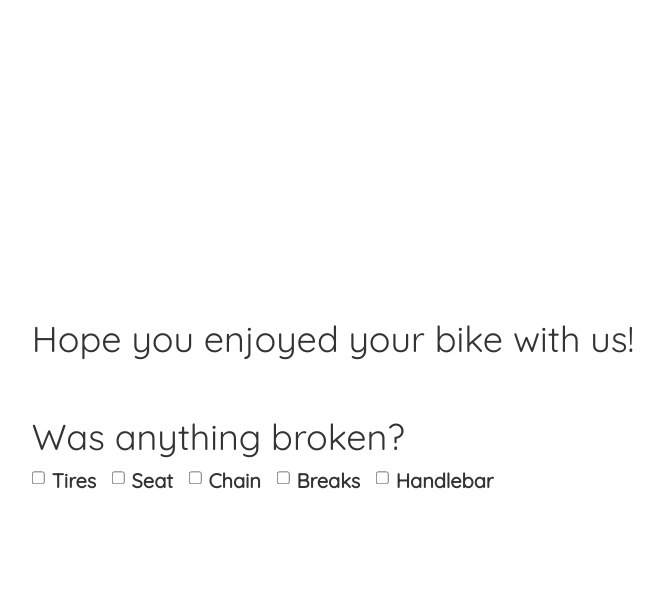
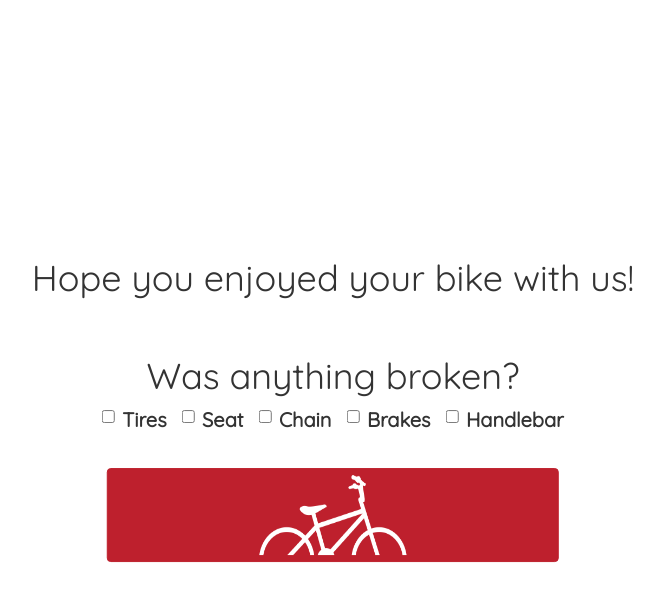
Before and after one commit to escayflakes/trex, a Flask app: page /endtrip in a window 1280 px wide. Shown: the top 602 px of the page, without its empty margins (307-971 px from the left). Run offline with Flask 2, Linux system fonts and the light colour scheme.

Commit message:
Fixed end

```diff
--- a/templates/end.html
+++ b/templates/end.html
@@ -14,10 +14,9 @@
 </head>
 <body class="make-it-middle">
 
-<h1 class="text-justify">Hope you enjoyed your bike with us!</h1>
-<br>
+<h1 class="text-center">Hope you enjoyed your bike with us!</h1>
+<br><center>
 <h1>Was anything broken?</h1>
-
 <div class="checkbox-inline">
   <label>
     <input type="checkbox"> Tires
@@ -35,7 +34,7 @@
 </div>
 <div class="checkbox-inline">
   <label>
-    <input type="checkbox"> Breaks
+    <input type="checkbox"> Brakes
   </label>
 </div>
 <div class="checkbox-inline">
@@ -43,6 +42,10 @@
     <input type="checkbox"> Handlebar
   </label>
 </div>
+<br>
+<br>
+<a type="button" class="btn btn-danger btn-block" href="map.html"><img src="UPBS Logo 3B.png" width="150" height = "80" ></a>
+</center>
 
 
 </body>
```
